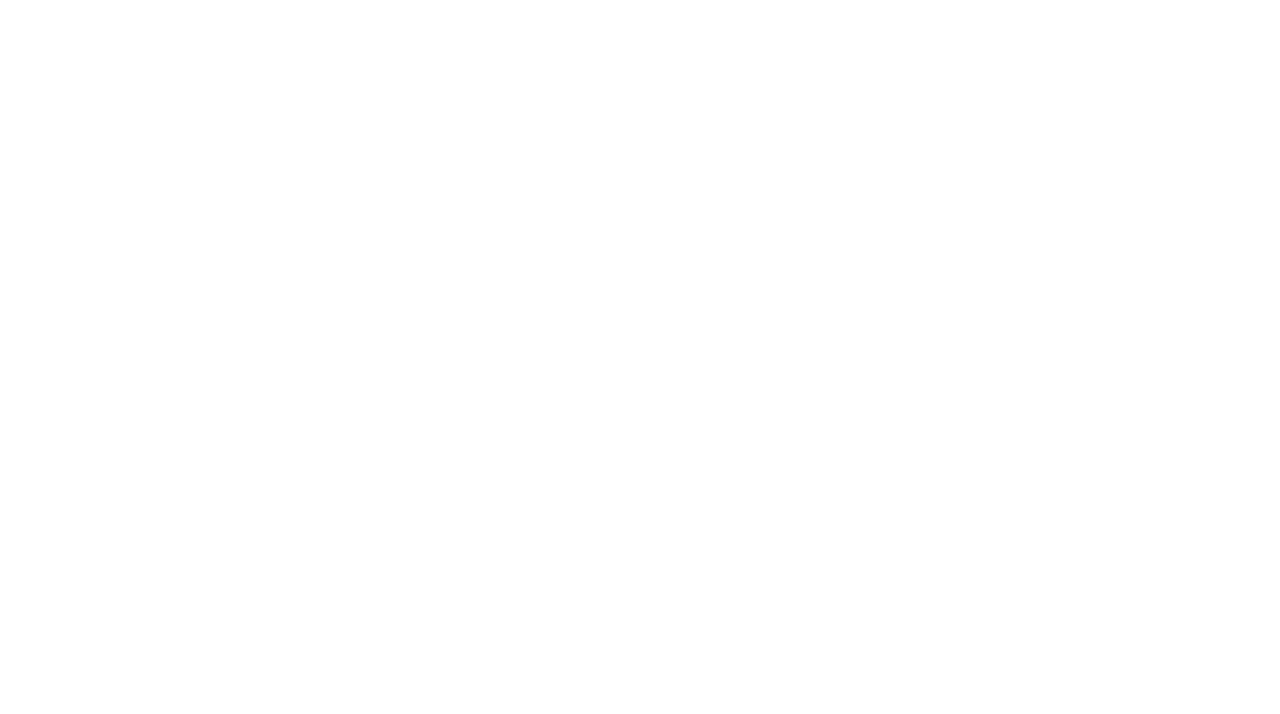
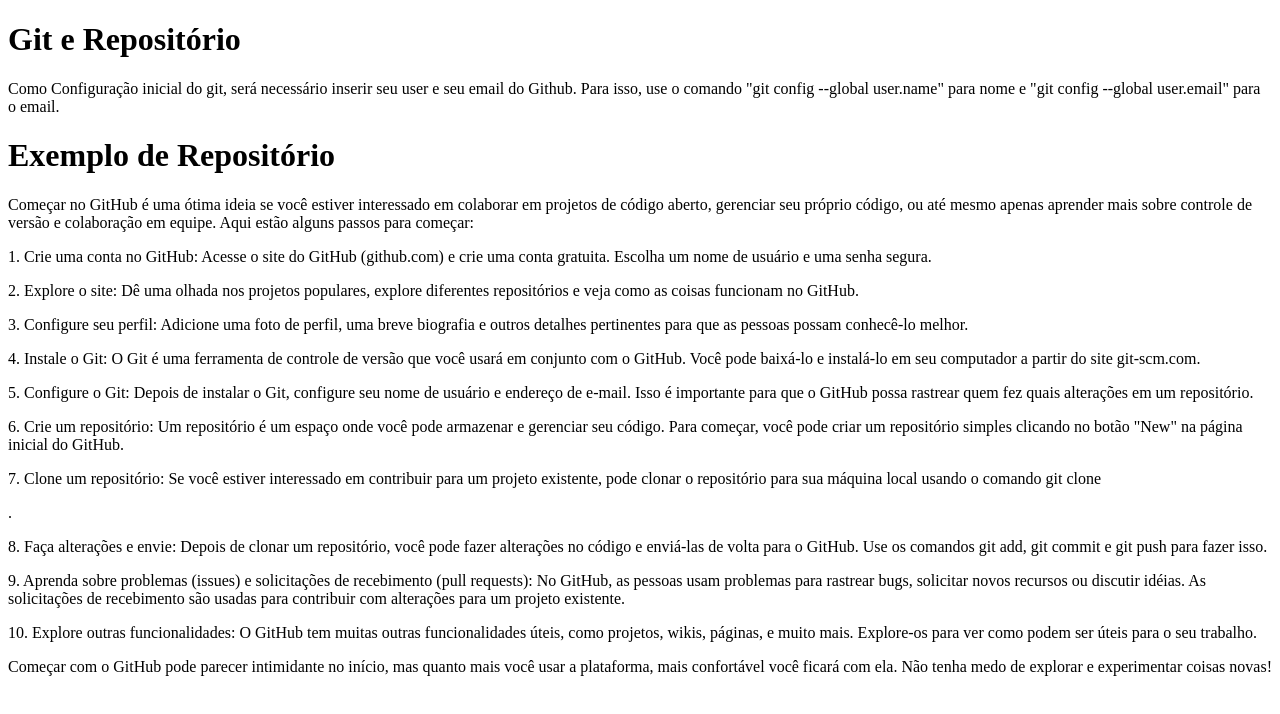
Before and after one commit to HakuGarcia/Front-End, a plain HTML site: page Aula01-Aula05/index.html in a window 1280 px wide. Drawn offline with Linux system fonts and the light colour scheme.

Commit message:
Guide for Git

```diff
--- a/Aula01-Aula05/index.html
+++ b/Aula01-Aula05/index.html
@@ -8,5 +8,30 @@
     <!-- Se adapta a largura da tela -->
     <title>Aula 02</title>
   </head>
-  <body></body>
+  <body>
+    <div class="h1">
+        <h1>Git e Repositório</h1>
+        <p>
+          Como Configuração inicial do git, será necessário inserir seu user e seu
+          email do Github. Para isso, use o comando "git config --global user.name"
+          para nome e "git config --global user.email" para o email.
+        </p>
+      </div>
+
+      <h1>Exemplo de Repositório</h1>
+      <div>
+          <p> Começar no GitHub é uma ótima ideia se você estiver interessado em colaborar em projetos de código aberto, gerenciar seu próprio código, ou até mesmo apenas aprender mais sobre controle de versão e colaboração em equipe. Aqui estão alguns passos para começar:  </p>
+          <p> 1. Crie uma conta no GitHub: Acesse o site do GitHub (github.com) e crie uma conta gratuita. Escolha um nome de usuário e uma senha segura. </p>
+          <p> 2. Explore o site: Dê uma olhada nos projetos populares, explore diferentes repositórios e veja como as coisas funcionam no GitHub. </p>
+          <p> 3. Configure seu perfil: Adicione uma foto de perfil, uma breve biografia e outros detalhes pertinentes para que as pessoas possam conhecê-lo melhor. </p>
+          <p> 4. Instale o Git: O Git é uma ferramenta de controle de versão que você usará em conjunto com o GitHub. Você pode baixá-lo e instalá-lo em seu computador a partir do site git-scm.com. </p>
+          <p> 5. Configure o Git: Depois de instalar o Git, configure seu nome de usuário e endereço de e-mail. Isso é importante para que o GitHub possa rastrear quem fez quais alterações em um repositório. </p>
+          <p> 6. Crie um repositório: Um repositório é um espaço onde você pode armazenar e gerenciar seu código. Para começar, você pode criar um repositório simples clicando no botão "New" na página inicial do GitHub. </p>
+          <p> 7. Clone um repositório: Se você estiver interessado em contribuir para um projeto existente, pode clonar o repositório para sua máquina local usando o comando git clone <pre><URL do repositório></URL></pre>. </p>
+          <p> 8. Faça alterações e envie: Depois de clonar um repositório, você pode fazer alterações no código e enviá-las de volta para o GitHub. Use os comandos git add, git commit e git push para fazer isso. </p>
+          <p> 9. Aprenda sobre problemas (issues) e solicitações de recebimento (pull requests): No GitHub, as pessoas usam problemas para rastrear bugs, solicitar novos recursos ou discutir idéias. As solicitações de recebimento são usadas para contribuir com alterações para um projeto existente. </p>
+          <p> 10. Explore outras funcionalidades: O GitHub tem muitas outras funcionalidades úteis, como projetos, wikis, páginas, e muito mais. Explore-os para ver como podem ser úteis para o seu trabalho. </p>
+          <p> Começar com o GitHub pode parecer intimidante no início, mas quanto mais você usar a plataforma, mais confortável você ficará com ela. Não tenha medo de explorar e experimentar coisas novas! </p>
+      </div>
+  </body>
 </html>
```
